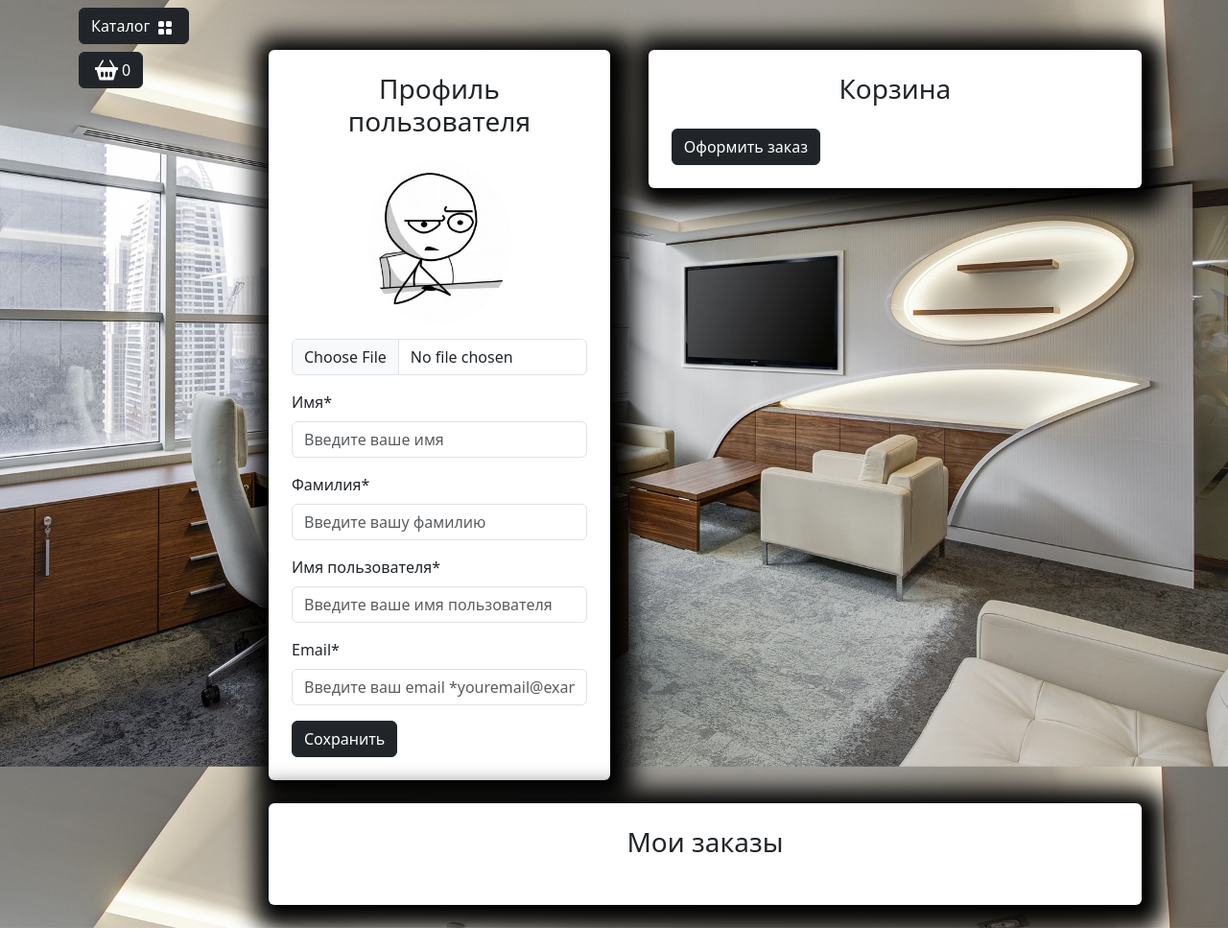
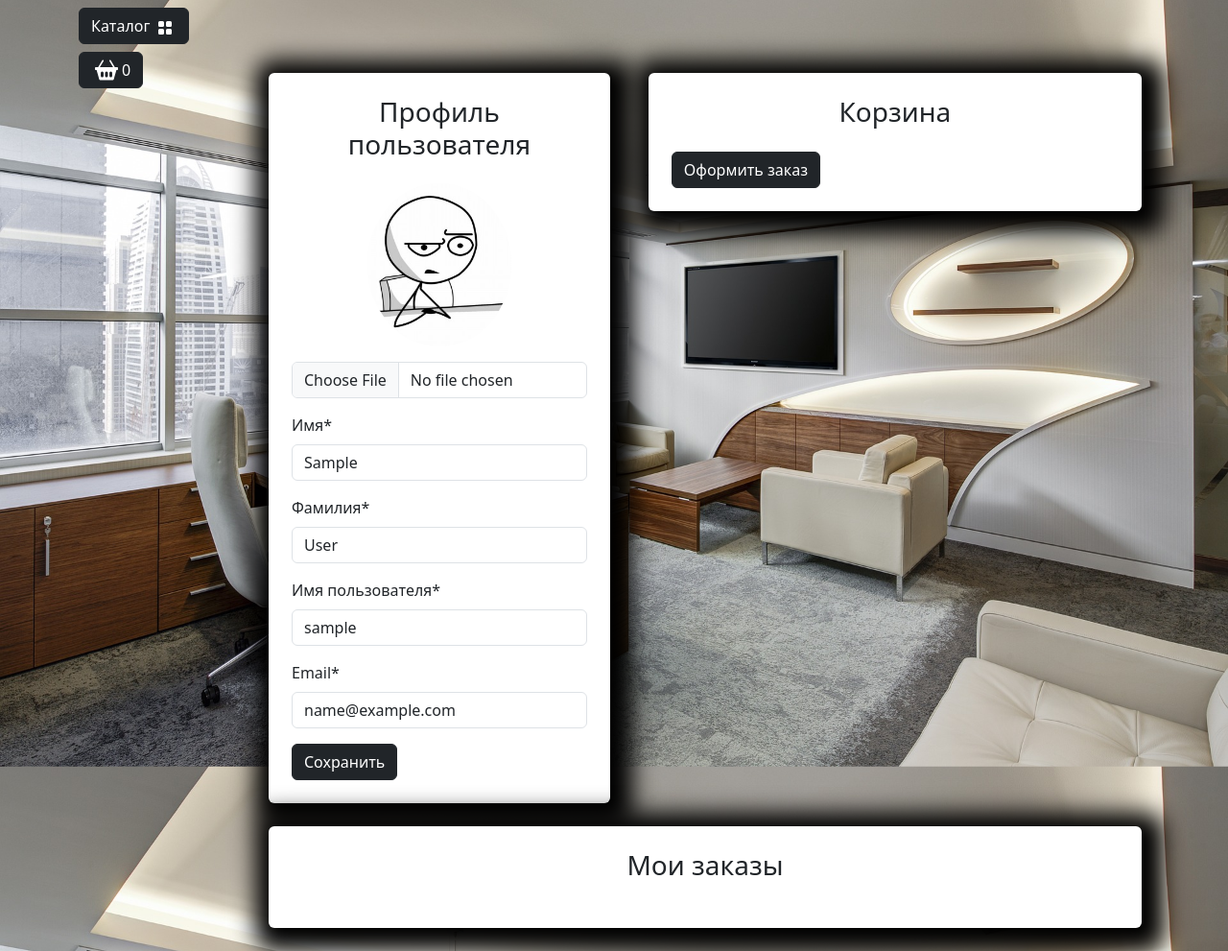
Before and after one commit to Maks-Hunzyuk/store_home_, a Django app: page /user/profile/ in a window 1280 px wide. Shown: the part 56-1047 px from the top of the page at 96% size. Before the commit the page ends 1023 px from the top, so only its background shows below. Run offline with Django 4.2, Linux system fonts and the light colour scheme; the visitor is signed in with stand-in values (Sample User, id 1); data comes from the database, SQL or seed files in the repository; some libraries are stand-ins or nearby versions.

Commit message:
21.01.24 Profile form, conroller and notifications are ready

```diff
--- a/templates/includes/notifications.html
+++ b/templates/includes/notifications.html
@@ -12,3 +12,27 @@
         </div>
     </div>
 {% endif %}
+
+<div class="container mt-4">
+    <div class="row justify-content-center">
+        <div class="col-md-6">
+            {% if messages %}
+                {% for message in messages %}
+                    {% if message.tags == 'success' %}
+                    <div id="notification" class="position-fixed start-50 translate-middle-x z-3 alert alert-success fade show custom-shadow" role="alert">
+                        {{ message }}
+                    </div>
+                    {% endif %}
+                    {% if message.tags == 'warning' %}
+                    <div id="notification" class="position-fixed start-50 translate-middle-x z-3 alert alert-danger fade show custom-shadow" role="alert">
+                        {{ message }}
+                    </div>
+                    {% endif %}
+                {% endfor %}
+            {% else %}
+            <div id="jq-notification" class="position-fixed start-50 translate-middle-x z-3 alert alert-success fade show custom-shadow" style="display: none;" role="alert">
+            </div>
+            {% endif %}
+        </div>
+    </div>
+</div>
--- a/users/forms.py
+++ b/users/forms.py
@@ -1,5 +1,5 @@
 from django import forms
-from django.contrib.auth.forms import AuthenticationForm, UserCreationForm
+from django.contrib.auth.forms import AuthenticationForm, UserCreationForm, UserChangeForm
 
 from users.models import User
 
@@ -31,3 +31,22 @@
     email = forms.CharField()
     password1 = forms.CharField()
     password2 = forms.CharField()
+
+
+class ProfileForm(UserChangeForm):
+
+    class Meta:
+        model = User
+        fields = (
+            "image",
+            "first_name",
+            "last_name",
+            "username",
+            "email"
+        )
+
+    image = forms.ImageField(required=False)
+    first_name = forms.CharField()
+    last_name = forms.CharField()
+    username = forms.CharField()
+    email = forms.CharField()
--- a/users/templates/users/profile.html
+++ b/users/templates/users/profile.html
@@ -11,35 +11,69 @@
                 <div class="col-md-5">
                     <div class=" bg-white p-4 mb-4 mx-2 rounded custom-shadow">
                         <h3 class="text-center mb-4">Профиль пользователя</h3>
-                        <form>
+                        <form action="{% url 'users:profile' %}" method="post" enctype="multipart/form-data">
+                            {% csrf_token %}
                             <div class="row">
                                 <div class="col-md-12 mb-3 text-center">
-                                    <img src="{% static "deps/images/baseavatar.jpg" %}"
+                                    {% if user.image %}
+                                        <img src="{{ user.image.url }}"
                                         alt="Аватар пользователя" class="img-fluid rounded-circle"
                                         style="max-width: 150px;">
-                                    <input type="file" class="form-control mt-3" id="avatar"
+                                    {% else %}
+                                        <img src="{% static "deps/images/baseavatar.jpg" %}"
+                                        alt="Аватар пользователя" class="img-fluid rounded-circle"
+                                        style="max-width: 150px;">
+                                    {% endif %}
+                                    <input type="file" class="form-control mt-3" id="id_image"
+                                        name="image"
                                         accept="image/*">
+                                    {% if form.image.errors %}
+                                        <div class="alert alert-danger alert-dismissible fade show">{{ form.image.errors }}</div>
+                                    {% endif %}
                                 </div>
                                 <div class="col-md-12 mb-3">
-                                    <label for="firstName" class="form-label">Имя*</label>
-                                    <input type="text" class="form-control" id="firstName"
-                                        placeholder="Введите ваше имя" value="" required>
+                                    <label for="id_first_name" class="form-label">Имя*</label>
+                                    <input type="text" class="form-control" id="id_first_name"
+                                        name="first_name"
+                                        placeholder="Введите ваше имя"
+                                        value="{{ form.first_name.value }}"
+                                        required>
+                                    {% if form.first_name.errors %}
+                                        <div class="alert alert-danger alert-dismissible fade show">{{ form.first_name.errors }}</div>
+                                    {% endif %}
                                 </div>
                                 <div class="col-md-12 mb-3">
-                                    <label for="lastName" class="form-label">Фамилия*</label>
-                                    <input type="text" class="form-control" id="lastName"
-                                        placeholder="Введите вашу фамилию" value="" required>
+                                    <label for="id_last_name" class="form-label">Фамилия*</label>
+                                    <input type="text" class="form-control" id="id_last_name"
+                                        name="last_name"
+                                        placeholder="Введите вашу фамилию"
+                                        value="{{ form.last_name.value }}"
+                                        required>
+                                    {% if form.last_name.errors %}
+                                        <div class="alert alert-danger alert-dismissible fade show">{{ form.last_name.errors }}</div>
+                                    {% endif %}
                                 </div>
                                 <div class="col-md-12 mb-3">
-                                    <label for="username" class="form-label">Имя пользователя*</label>
-                                    <input type="text" class="form-control" id="username"
-                                        placeholder="Введите ваше имя пользователя" value="" required>
+                                    <label for="id_username" class="form-label">Имя пользователя*</label>
+                                    <input type="text" class="form-control" id="id_username"
+                                        name="username"
+                                        placeholder="Введите ваше имя пользователя"
+                                        value="{{ form.username.value }}"
+                                        required>
+                                    {% if form.username.errors %}
+                                        <div class="alert alert-danger alert-dismissible fade show">{{ form.username.errors }}</div>
+                                    {% endif %}
                                 </div>
                                 <div class="col-md-12 mb-3">
-                                    <label for="email" class="form-label">Email*</label>
-                                    <input type="email" class="form-control" id="email"
-                                        placeholder="Введите ваш email *youremail@example.com" value=""
+                                    <label for="id_email" class="form-label">Email*</label>
+                                    <input type="email" class="form-control" id="id_email"
+                                        name="email"
+                                        placeholder="Введите ваш email *youremail@example.com"
+                                        value="{{ form.email.value }}"
                                         required>
+                                    {% if form.email.errors %}
+                                        <div class="alert alert-danger alert-dismissible fade show">{{ form.email.errors }}</div>
+                                    {% endif %}
                                 </div>
                             </div>
                             <button type="submit" class="btn btn-dark">Сохранить</button>
--- a/users/views.py
+++ b/users/views.py
@@ -1,9 +1,10 @@
-from django.contrib import auth
+from django.contrib import auth, messages
+from django.contrib.auth.decorators import login_required
 from django.http import HttpResponseRedirect
 from django.shortcuts import render, redirect
 from django.urls import reverse
 
-from users.forms import UserLoginForm, UserRegistrationForm
+from users.forms import UserLoginForm, UserRegistrationForm, ProfileForm
 
 
 def login(request):
@@ -15,6 +16,7 @@
             user = auth.authenticate(username=username, password=password)
             if user:
                 auth.login(request, user)
+                messages.success(request, f"{username}, Вы вошли в аккаунт")
                 return HttpResponseRedirect(reverse("main:index"))
     else:
         form = UserLoginForm()
@@ -32,6 +34,7 @@
             form.save()
             user = form.instance
             auth.login(request, user)
+            messages.success(request, f"{user.username}, Вы успешно зарегестрировались!")
             return HttpResponseRedirect(reverse("main:index"))
     else:
         form = UserRegistrationForm()
@@ -42,13 +45,25 @@
     return render(request, "users/registration.html", context)
 
 
+@login_required
 def profile(request):
+    if request.method == "POST":
+        form =ProfileForm(data=request.POST, instanse=request.user, files=request.FILES)
+        if form.is_valid():
+            form.save()
+            messages.success(request, f"Профиль успешно обновлен!")
+            return HttpResponseRedirect(reverse("users:profile"))
+    else:
+        form = ProfileForm(instance=request.user)
     context = {
-        "title": "Home - Личный кабинет"
+        "title": "Home - Личный кабинет",
+        "form": form
     }
     return render(request, "users/profile.html", context)
 
 
+@login_required
 def logout(request):
+    messages.success(request, f"{request.user.username}, Вы вышли")
     auth.logout(request)
     return redirect(reverse("main:index"))
```
